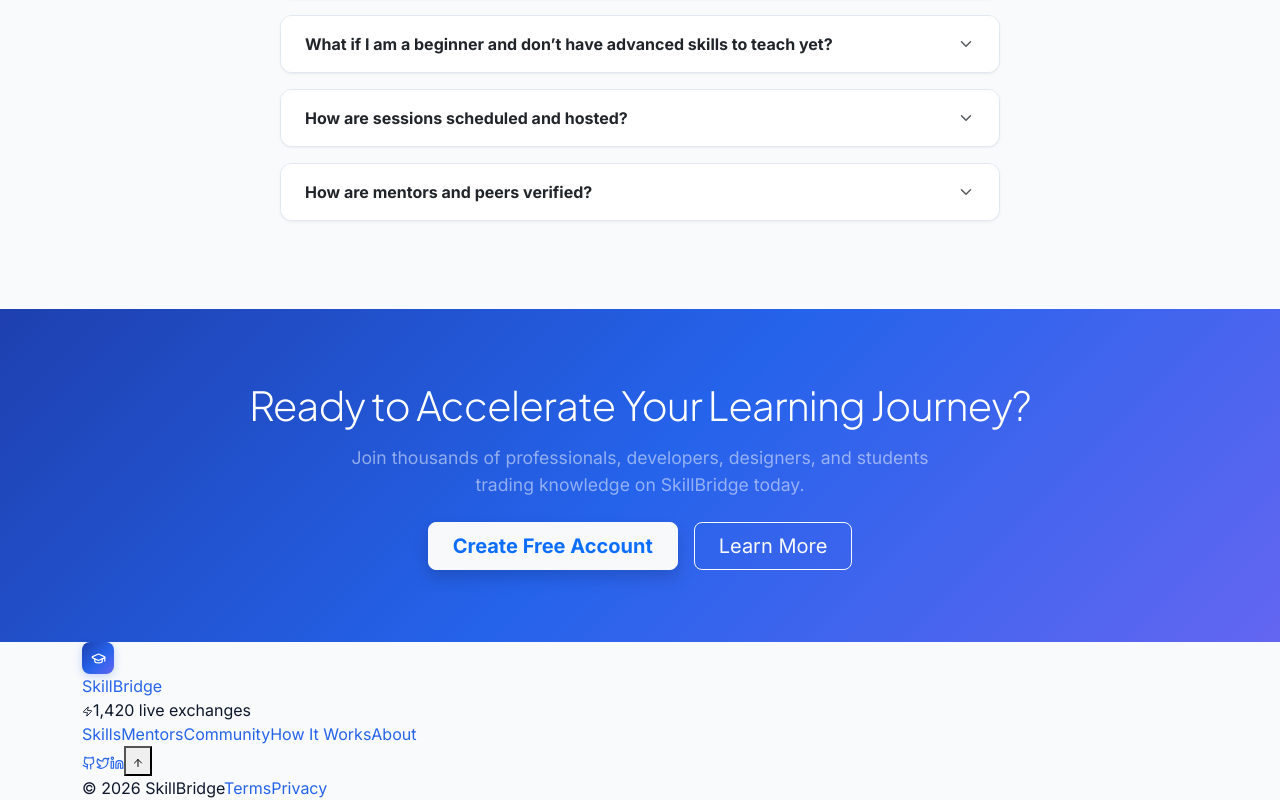
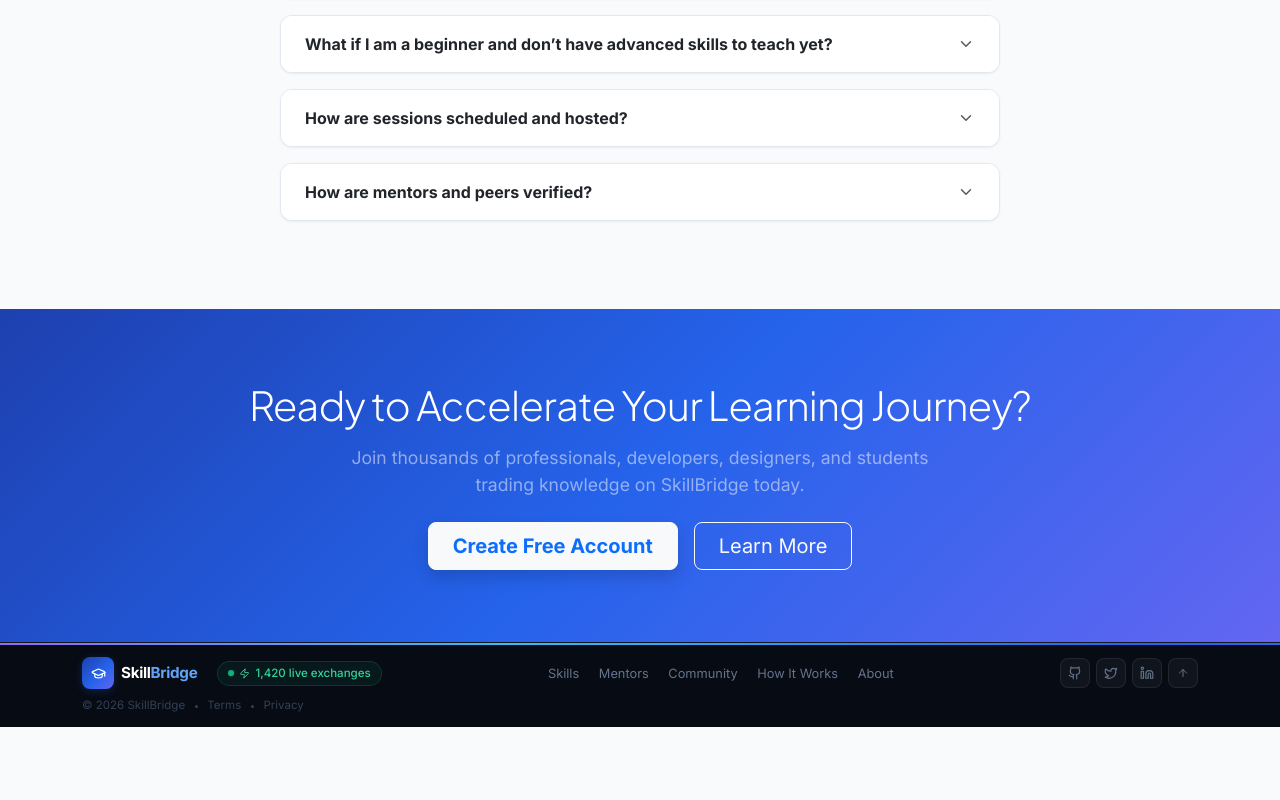
Before and after one commit to hawi3075/SkillBridge, a React (Vite) app in the folder skillbridge/frontend/: page / in a window 1280 px wide. Shown: the part 2811-3611 px from the top of the page. After the commit the page ends 3538 px from the top, so only its background shows below. Built offline with nearby package versions, Linux system fonts and the light colour scheme; no server answers.

Commit message:
fix the code 9

```diff
--- a/skillbridge/frontend/src/styles/theme.css
+++ b/skillbridge/frontend/src/styles/theme.css
@@ -538,335 +538,188 @@ a:hover {
 }
 
 /* ═══════════════════════════════════════════════════════════
-   Rich Modern Footer
+   Minimal-but-Interesting Footer
 ═══════════════════════════════════════════════════════════ */
-.modern-footer {
-  background: linear-gradient(175deg, #0B1120 0%, #070B14 60%, #030508 100%);
-  color: #E2E8F0;
-  position: relative;
-  overflow: hidden;
-  border-top: 1px solid rgba(255, 255, 255, 0.05);
+
+/* Shimmer keyframe for the top ribbon */
+@keyframes sbFooterShimmer {
+  0%   { background-position: 0% 50%;   }
+  100% { background-position: 200% 50%; }
 }
 
-/* Accent ribbon */
-.modern-footer::before {
+@keyframes sbPulse {
+  0%, 100% { opacity: 1;    transform: scale(1);    box-shadow: 0 0 0 0   rgba(16,185,129,0.6); }
+  50%       { opacity: 0.7; transform: scale(0.82); box-shadow: 0 0 8px 2px rgba(16,185,129,0.25); }
+}
+
+.sb-footer {
+  background: #070B14;
+  border-top: 1px solid rgba(255,255,255,0.05);
+  position: relative;
+  padding: 0;
+}
+
+/* Animated gradient ribbon */
+.sb-footer::before {
   content: '';
   position: absolute;
-  top: 0;
-  left: 0;
-  right: 0;
+  inset: 0 0 auto 0;
   height: 2px;
-  background: linear-gradient(90deg, #2563EB 0%, #6366F1 30%, #8B5CF6 60%, #38BDF8 100%);
-  opacity: 0.9;
+  background: linear-gradient(90deg,
+    #2563EB 0%, #6366F1 25%, #A855F7 50%, #38BDF8 75%, #2563EB 100%
+  );
+  background-size: 200% 100%;
+  animation: sbFooterShimmer 4s linear infinite;
 }
 
-/* Floating orbs */
-.footer-orb {
-  position: absolute;
-  border-radius: 50%;
-  pointer-events: none;
-  filter: blur(80px);
-  opacity: 0.08;
-}
-
-.footer-orb-1 {
-  width: 500px;
-  height: 300px;
-  background: radial-gradient(circle, #3B82F6 0%, transparent 70%);
-  top: -60px;
-  left: -80px;
-  animation: orbDrift 12s ease-in-out infinite alternate;
-}
-
-.footer-orb-2 {
-  width: 400px;
-  height: 250px;
-  background: radial-gradient(circle, #8B5CF6 0%, transparent 70%);
-  bottom: -40px;
-  right: 5%;
-  animation: orbDrift 16s ease-in-out infinite alternate-reverse;
-}
-
-@keyframes orbDrift {
-  from { transform: translate(0, 0) scale(1); }
-  to   { transform: translate(30px, 20px) scale(1.08); }
-}
-
-/* ── Tier 1 layout ── */
-.footer-tier1 {
-  display: grid;
-  grid-template-columns: 1fr;
-  gap: 2rem;
-}
-
-@media (min-width: 768px) {
-  .footer-tier1 { grid-template-columns: 1fr 1fr; }
-}
-@media (min-width: 1200px) {
-  .footer-tier1 { grid-template-columns: 1.4fr 1.6fr 1.2fr; }
+/* ── Main row ── */
+.sb-footer-row {
+  display: flex;
+  align-items: center;
+  flex-wrap: wrap;
+  gap: 0.5rem 1.25rem;
+  padding: 0.9rem 0 0.5rem;
 }
 
 /* Brand */
-.footer-tagline {
-  color: #64748B;
-  font-size: 0.82rem;
-  line-height: 1.6;
-  max-width: 260px;
-  margin: 0;
+.sb-footer-brand {
+  display: flex;
+  align-items: center;
+  gap: 7px;
+  font-weight: 700;
+  font-size: 0.95rem;
+  color: #fff;
+  letter-spacing: -0.02em;
+  flex-shrink: 0;
 }
 
-/* Stats grid */
-.footer-stats-grid {
-  display: grid;
-  grid-template-columns: 1fr 1fr;
-  gap: 0.65rem;
+.sb-footer-brand span span { color: #60A5FA; }
+
+/* Live badge */
+.sb-footer-live {
+  display: inline-flex;
+  align-items: center;
+  gap: 5px;
+  padding: 3px 10px;
+  border-radius: 9999px;
+  background: rgba(16,185,129,0.08);
+  border: 1px solid rgba(16,185,129,0.2);
+  color: #34D399;
+  font-size: 0.72rem;
+  font-weight: 500;
+  flex-shrink: 0;
 }
 
-.footer-stat-card {
+.sb-pulse-dot {
+  width: 6px;
+  height: 6px;
+  border-radius: 50%;
+  background: #10B981;
+  display: inline-block;
+  flex-shrink: 0;
+  animation: sbPulse 2s ease-in-out infinite;
+}
+
+/* Nav links */
+.sb-footer-nav {
+  display: flex;
+  flex-wrap: wrap;
+  gap: 0.1rem;
+  flex: 1;
+  justify-content: center;
+}
+
+.sb-footer-link {
+  color: #64748B;
+  text-decoration: none;
+  font-size: 0.8rem;
+  padding: 3px 9px;
+  border-radius: 6px;
+  transition: color 0.15s, background 0.15s;
+}
+
+.sb-footer-link:hover {
+  color: #fff;
+  background: rgba(255,255,255,0.06);
+}
+
+/* Icons + top button */
+.sb-footer-actions {
+  display: flex;
+  align-items: center;
+  gap: 6px;
+  flex-shrink: 0;
+}
+
+.sb-footer-icon {
+  width: 30px;
+  height: 30px;
+  border-radius: 8px;
+  background: rgba(255,255,255,0.04);
+  border: 1px solid rgba(255,255,255,0.08);
+  color: #64748B;
+  display: flex;
+  align-items: center;
+  justify-content: center;
+  text-decoration: none;
+  transition: background 0.18s, color 0.18s, transform 0.18s, box-shadow 0.18s;
+}
+
+.sb-footer-icon:hover {
+  background: linear-gradient(135deg, #1D4ED8, #6366F1);
+  color: #fff;
+  border-color: transparent;
+  transform: translateY(-2px);
+  box-shadow: 0 4px 12px rgba(99,102,241,0.4);
+}
+
+.sb-footer-top {
+  width: 30px;
+  height: 30px;
+  border-radius: 8px;
+  background: rgba(255,255,255,0.04);
+  border: 1px solid rgba(255,255,255,0.08);
+  color: #64748B;
+  display: flex;
+  align-items: center;
+  justify-content: center;
+  cursor: pointer;
+  transition: background 0.18s, color 0.18s, transform 0.18s;
+}
+
+.sb-footer-top:hover {
+  background: rgba(37,99,235,0.2);
+  border-color: #3B82F6;
+  color: #fff;
+  transform: translateY(-2px);
+}
+
+/* ── Legal strip ── */
+.sb-footer-legal {
   display: flex;
   align-items: center;
   gap: 0.6rem;
-  padding: 0.65rem 0.8rem;
-  border-radius: 10px;
-  background: rgba(255, 255, 255, 0.03);
-  border: 1px solid rgba(255, 255, 255, 0.07);
-  transition: border-color 0.2s, background 0.2s;
+  padding-bottom: 0.75rem;
+  color: #334155;
+  font-size: 0.72rem;
 }
 
-.footer-stat-card:hover {
-  background: rgba(37, 99, 235, 0.08);
-  border-color: rgba(37, 99, 235, 0.3);
-}
-
-.footer-stat-icon {
-  width: 28px;
-  height: 28px;
-  border-radius: 7px;
-  background: rgba(37, 99, 235, 0.15);
-  color: #60A5FA;
-  display: flex;
-  align-items: center;
-  justify-content: center;
+.sb-footer-dot {
+  width: 3px;
+  height: 3px;
+  border-radius: 50%;
+  background: #334155;
+  display: inline-block;
   flex-shrink: 0;
 }
 
-.footer-stat-value {
-  font-size: 0.92rem;
-  font-weight: 700;
-  color: #F1F5F9;
-  line-height: 1.2;
-}
-
-.footer-stat-label {
-  font-size: 0.7rem;
-  color: #64748B;
-}
-
-/* Newsletter */
-.footer-newsletter-block {
-  min-width: 200px;
-}
-
-.footer-newsletter-form {
-  display: flex;
-  gap: 0;
-  border-radius: 8px;
-  overflow: hidden;
-  border: 1px solid rgba(255, 255, 255, 0.1);
-  background: rgba(255, 255, 255, 0.04);
-  transition: border-color 0.2s;
-}
-
-.footer-newsletter-form:focus-within {
-  border-color: #3B82F6;
-  box-shadow: 0 0 0 3px rgba(59, 130, 246, 0.12);
-}
-
-.footer-newsletter-input {
-  flex: 1;
-  background: transparent;
-  border: none;
-  outline: none;
-  padding: 0.5rem 0.75rem;
-  color: #E2E8F0;
-  font-size: 0.82rem;
-  min-width: 0;
-}
-
-.footer-newsletter-input::placeholder { color: #475569; }
-
-.footer-newsletter-btn {
-  background: linear-gradient(135deg, #2563EB 0%, #6366F1 100%);
-  border: none;
-  color: #fff;
-  padding: 0 0.75rem;
-  cursor: pointer;
-  display: flex;
-  align-items: center;
-  transition: opacity 0.2s;
-}
-
-.footer-newsletter-btn:hover { opacity: 0.85; }
-
-.footer-subscribed-msg {
-  display: flex;
-  align-items: center;
-  gap: 6px;
-  padding: 0.5rem 0.75rem;
-  border-radius: 8px;
-  background: rgba(16, 185, 129, 0.1);
-  border: 1px solid rgba(16, 185, 129, 0.2);
-  color: #34D399;
-  font-size: 0.82rem;
-}
-
-/* ── Tier 2: Nav columns ── */
-.footer-nav-col {
-  min-width: 110px;
-}
-
-.footer-col-heading {
-  font-size: 0.72rem;
-  font-weight: 700;
-  letter-spacing: 0.08em;
-  text-transform: uppercase;
-  color: #475569;
-  margin-bottom: 0.65rem;
-}
-
-.footer-nav-link {
-  color: #94A3B8;
+.sb-footer-legal-link {
+  color: #334155;
   text-decoration: none;
-  font-size: 0.84rem;
-  font-weight: 400;
-  padding: 2px 0;
-  display: inline-flex;
-  align-items: center;
-  gap: 4px;
-  transition: color 0.15s, gap 0.15s;
-}
-
-.footer-nav-link:hover {
-  color: #FFFFFF;
-  gap: 7px;
-}
-
-.footer-nav-link:hover::before {
-  content: '›';
-  font-size: 1rem;
-  line-height: 1;
-  color: #3B82F6;
-}
-
-/* Social block */
-.footer-social-block {
-  flex-shrink: 0;
-  min-width: 140px;
-}
-
-.footer-social-btn {
-  width: 34px;
-  height: 34px;
-  border-radius: 9px;
-  background-color: rgba(255, 255, 255, 0.05);
-  color: #94A3B8;
-  display: flex;
-  align-items: center;
-  justify-content: center;
-  transition: all 0.2s ease;
-  text-decoration: none;
-  border: 1px solid rgba(255, 255, 255, 0.08);
-}
-
-.footer-social-btn:hover {
-  background: linear-gradient(135deg, #1D4ED8 0%, #2563EB 100%);
-  color: #FFFFFF;
-  border-color: #3B82F6;
-  transform: translateY(-2px);
-  box-shadow: 0 4px 14px rgba(37, 99, 235, 0.4);
-}
-
-/* Trust badges */
-.footer-trust-badges {
-  display: flex;
-  flex-direction: column;
-  gap: 0.4rem;
-}
-
-.footer-trust-badge {
-  display: inline-flex;
-  align-items: center;
-  gap: 5px;
-  padding: 3px 9px;
-  border-radius: 6px;
-  background: rgba(255, 255, 255, 0.04);
-  border: 1px solid rgba(255, 255, 255, 0.07);
-  color: #64748B;
-  font-size: 0.72rem;
-  font-weight: 500;
-  width: fit-content;
-}
-
-/* ── Tier 3 ── */
-.footer-status-pill {
-  display: inline-flex;
-  align-items: center;
-  gap: 6px;
-  padding: 4px 12px;
-  border-radius: 9999px;
-  background-color: rgba(16, 185, 129, 0.08);
-  border: 1px solid rgba(16, 185, 129, 0.18);
-  color: #34D399;
-  font-size: 0.73rem;
-  font-weight: 500;
-}
-
-.footer-legal-link {
-  color: #475569;
-  text-decoration: none;
-  font-size: 0.74rem;
   transition: color 0.15s;
 }
 
-.footer-legal-link:hover { color: #94A3B8; }
-
-.footer-back-to-top {
-  display: inline-flex;
-  align-items: center;
-  gap: 4px;
-  padding: 4px 10px;
-  border-radius: 9999px;
-  background-color: rgba(255, 255, 255, 0.04);
-  border: 1px solid rgba(255, 255, 255, 0.09);
-  color: #64748B;
-  font-size: 0.72rem;
-  transition: all 0.2s ease;
-  cursor: pointer;
-}
-
-.footer-back-to-top:hover {
-  background-color: rgba(37, 99, 235, 0.18);
-  border-color: #2563EB;
-  color: #FFFFFF;
-  transform: translateY(-1px);
-}
-
-/* Pulse animation */
-@keyframes pulseGlow {
-  0%, 100% { opacity: 1; transform: scale(1); }
-  50%       { opacity: 0.35; transform: scale(0.78); }
-}
-
-.pulse-dot {
-  width: 7px;
-  height: 7px;
-  border-radius: 50%;
-  background-color: #10B981;
-  display: inline-block;
-  flex-shrink: 0;
-  animation: pulseGlow 2s infinite ease-in-out;
-  box-shadow: 0 0 6px rgba(16, 185, 129, 0.6);
-}
+.sb-footer-legal-link:hover { color: #94A3B8; }
 
 /* ==========================================================================
    Executive Modern Admin Dashboard Styles
```
